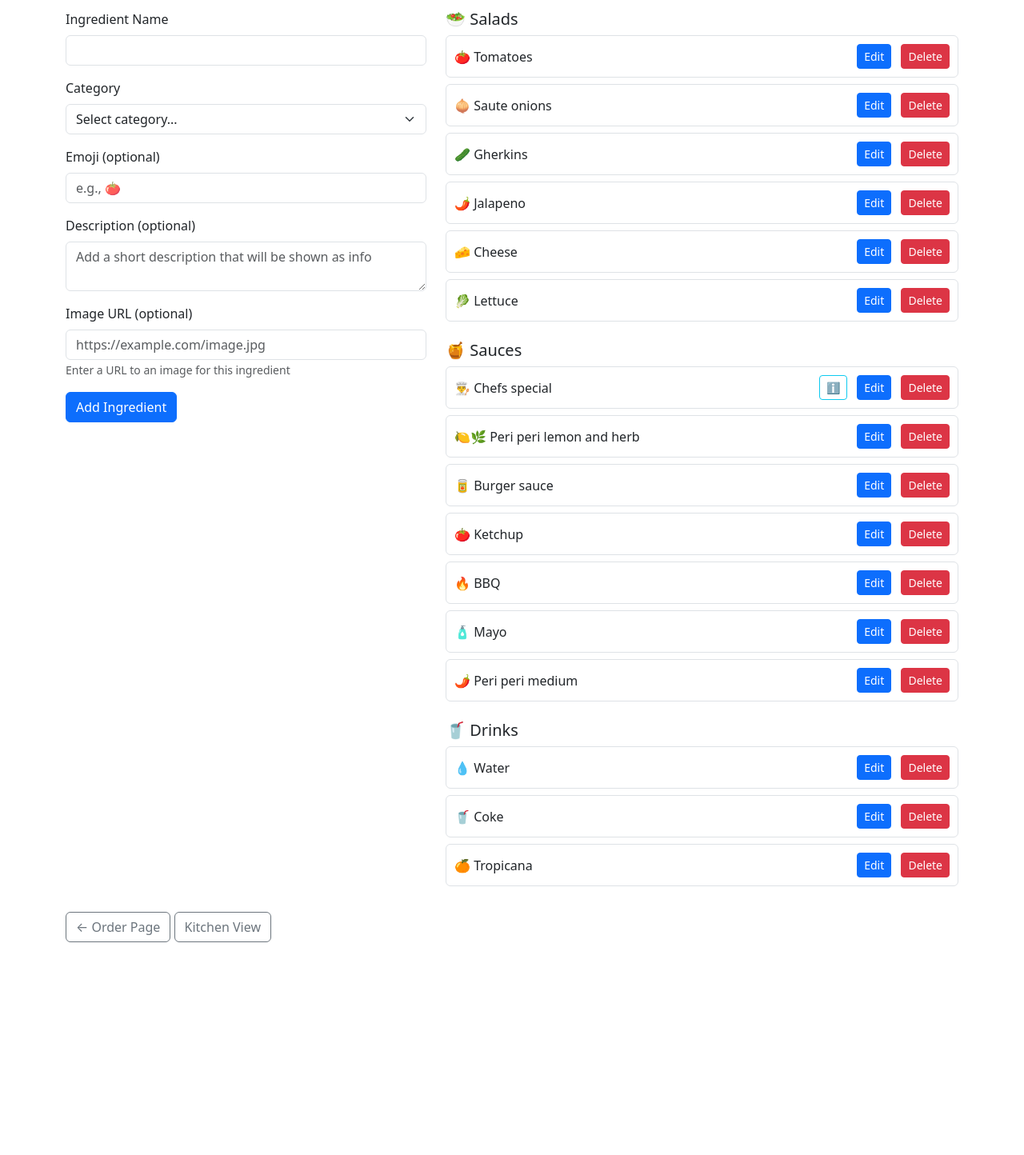
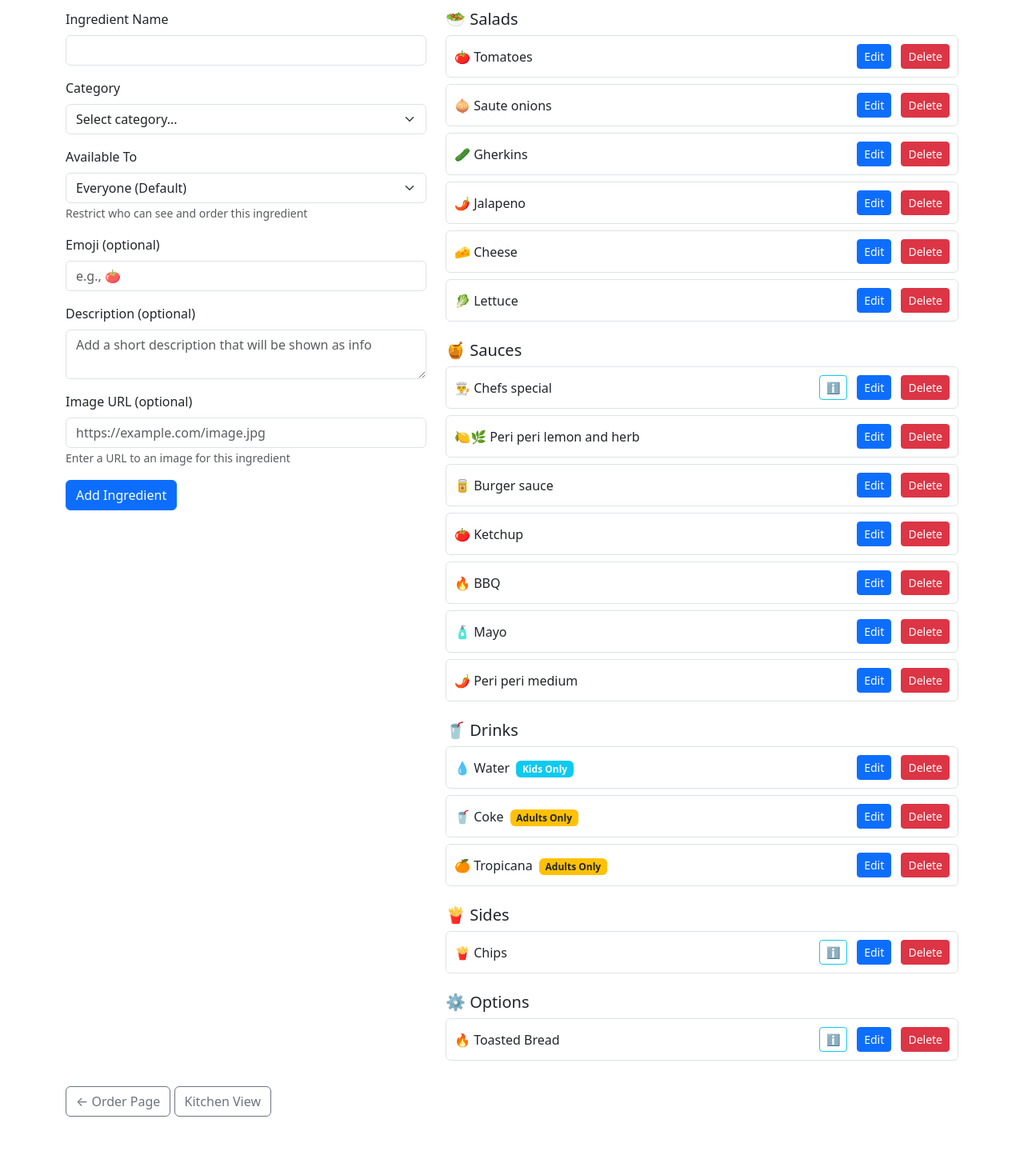
Before and after one commit to kaisalokaidi-lgtm/kitchen-orders, a Flask app: page /admin in a window 1280 px wide. Shown: the part 217-1661 px from the top of the page at 80% size. Before the commit the page ends 1395 px from the top, so only its background shows below. Run offline with Flask 3, Linux system fonts and the light colour scheme; a user stored in the database is signed in; data comes from the database, SQL or seed files in the repository; both versions use the stored data as it was after the commit; some libraries are stand-ins or nearby versions.

Commit message:
added more ingredient categories and restricted and making ingredient available to subset of users

```diff
--- a/app.py
+++ b/app.py
@@ -321,9 +321,8 @@ def add_ingredient():
 def update_ingredient(ingredient_id):
     data = request.json
     conn = db.get_db_connection()
-    # Include description when updating
-    conn.execute("UPDATE ingredients SET name = ?, category = ?, emoji = ?, image_url = ?, description = ? WHERE id = ?",
-                   (data["name"], data["category"], data.get("emoji", ""), data.get("image_url", ""), data.get("description", ""), ingredient_id))
+    conn.execute("UPDATE ingredients SET name = ?, category = ?, emoji = ?, image_url = ?, description = ?, available_to = ? WHERE id = ?",
+                   (data["name"], data["category"], data.get("emoji", ""), data.get("image_url", ""), data.get("description", ""), data.get("available_to", "all"), ingredient_id))
     conn.commit()
     conn.close()
     notify_clients()
--- a/templates/admin.html
+++ b/templates/admin.html
@@ -66,7 +66,18 @@
                             <option value="salads">Salads</option>
                             <option value="sauces">Sauces</option>
                             <option value="drinks">Drinks</option>
+                            <option value="sides">Sides</option>
+                            <option value="options">Options</option>
                         </select>
+                    </div>
+                    <div class="mb-3">
+                        <label class="form-label">Available To</label>
+                        <select class="form-select" id="availableTo">
+                            <option value="all">Everyone (Default)</option>
+                            <option value="adults">Adults Only (Male & Female)</option>
+                            <option value="kids">Kids Only</option>
+                        </select>
+                        <small class="text-muted">Restrict who can see and order this ingredient</small>
                     </div>
                     <div class="mb-3">
                         <label class="form-label">Emoji (optional)</label>
@@ -105,6 +116,16 @@
                 <div class="mt-4">
                     <h5>🥤 Drinks</h5>
                     <div id="drinks-list"></div>
+                </div>
+
+                <div class="mt-4">
+                    <h5>🍟 Sides</h5>
+                    <div id="sides-list"></div>
+                </div>
+
+                <div class="mt-4">
+                    <h5>⚙️ Options</h5>
+                    <div id="options-list"></div>
                 </div>
             </div>
         </div>
@@ -249,10 +270,14 @@ async function loadIngredients() {
     const salads = ingredients.filter(i => i.category === "salads");
     const sauces = ingredients.filter(i => i.category === "sauces");
     const drinks = ingredients.filter(i => i.category === "drinks");
+    const sides = ingredients.filter(i => i.category === "sides");
+    const options = ingredients.filter(i => i.category === "options");
 
     renderIngredients(salads, "salads-list");
     renderIngredients(sauces, "sauces-list");
     renderIngredients(drinks, "drinks-list");
+    renderIngredients(sides, "sides-list");
+    renderIngredients(options, "options-list");
 }
 
 function renderIngredients(ingredients, elementId) {
@@ -262,16 +287,21 @@ function renderIngredients(ingredients, elementId) {
         return;
     }
 
-    container.innerHTML = ingredients.map(ing => `
+    container.innerHTML = ingredients.map(ing => {
+        const availabilityBadge = ing.available_to === 'adults' ? '<span class="badge bg-warning text-dark ms-2">Adults Only</span>' :
+                                  ing.available_to === 'kids' ? '<span class="badge bg-info ms-2">Kids Only</span>' : '';
+
+        return `
         <div class="ingredient-item">
-            <span>${ing.emoji} ${ing.name}</span>
+            <span>${ing.emoji} ${ing.name}${availabilityBadge}</span>
             <div>
                 ${ing.description ? `<button class="btn btn-outline-info btn-sm me-2" onclick='showIngredientInfo(${JSON.stringify(ing.name)}, ${JSON.stringify(ing.description)})'>ℹ️</button>` : ''}
                 <button class="btn btn-primary btn-sm me-2" onclick='editIngredient(${JSON.stringify(ing)})'>Edit</button>
                 <button class="btn btn-danger btn-sm" onclick="deleteIngredient(${ing.id})">Delete</button>
             </div>
         </div>
-    `).join('');
+        `;
+    }).join('');
 }
 
 function editIngredient(ingredient) {
@@ -282,6 +312,7 @@ function editIngredient(ingredient) {
     document.getElementById("emoji").value = ingredient.emoji || "";
     document.getElementById("description").value = ingredient.description || "";
     document.getElementById("imageUrl").value = ingredient.image_url || "";
+    document.getElementById("availableTo").value = ingredient.available_to || "all";
 
     // Update UI for edit mode
     document.getElementById("formTitle").textContent = "Edit Ingredient";
@@ -404,7 +435,8 @@ document.getElementById("ingredientForm").addEventListener("submit", async e =>
         category: document.getElementById("category").value,
         emoji: document.getElementById("emoji").value,
         image_url: document.getElementById("imageUrl").value,
-        description: document.getElementById("description").value
+        description: document.getElementById("description").value,
+        available_to: document.getElementById("availableTo").value
     };
 
     // Determine if we're adding or editing
```
Also changed, not shown: templates/kitchen.html (+39 -4 lines), templates/order.html (+16 -1 lines), kitchen.db, 1 other file.
